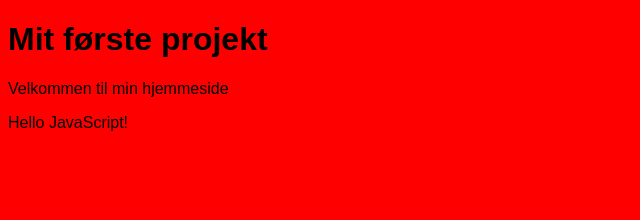
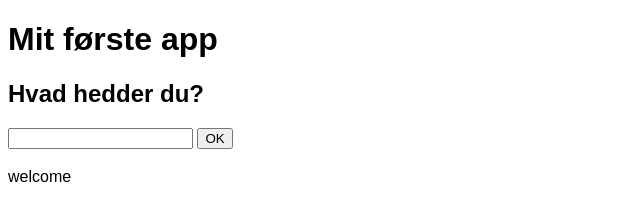
Before and after one commit to Lauramarie1612/my-first-js-project, a plain HTML site: page index.html in a window 1280 px wide. Shown: the whole page, without its empty margins (0-640 px from the left). Drawn offline with Linux system fonts and the light colour scheme.

Commit message:
ændringer

```diff
--- a/app.css
+++ b/app.css
@@ -1,4 +1,3 @@
 body {
   font-family: Arial, Helvetica, sans-serif;
-  background-color: red;
 }
--- a/app.js
+++ b/app.js
@@ -1,3 +1,10 @@
-document.body.innerHTML += "Hello JavaScript!";
-alert("Hello Dat.js");
-console.log(Hello);
+document.body.innerHTML += "welcome";
+
+//alert("Hello Dat.js");
+console.log("Hello Dat.js");
+
+function sayHello() {
+  document.querySelector("h3").textContent =
+    "Hej " + document.querySelector("input").value;
+}
+document.querySelector("button").addEventListener("click", sayHello);
--- a/index.html
+++ b/index.html
@@ -8,9 +8,12 @@
   </head>
 
   <body>
-    <h1>Mit første projekt</h1>
-    <p>Velkommen til min hjemmeside</p>
+    <h1>Mit første app</h1>
+    <h2>Hvad hedder du?</h2>
 
+    <input />
+    <button>OK</button>
+    <h3></h3>
     <script src="app.js"></script>
   </body>
 </html>
```
